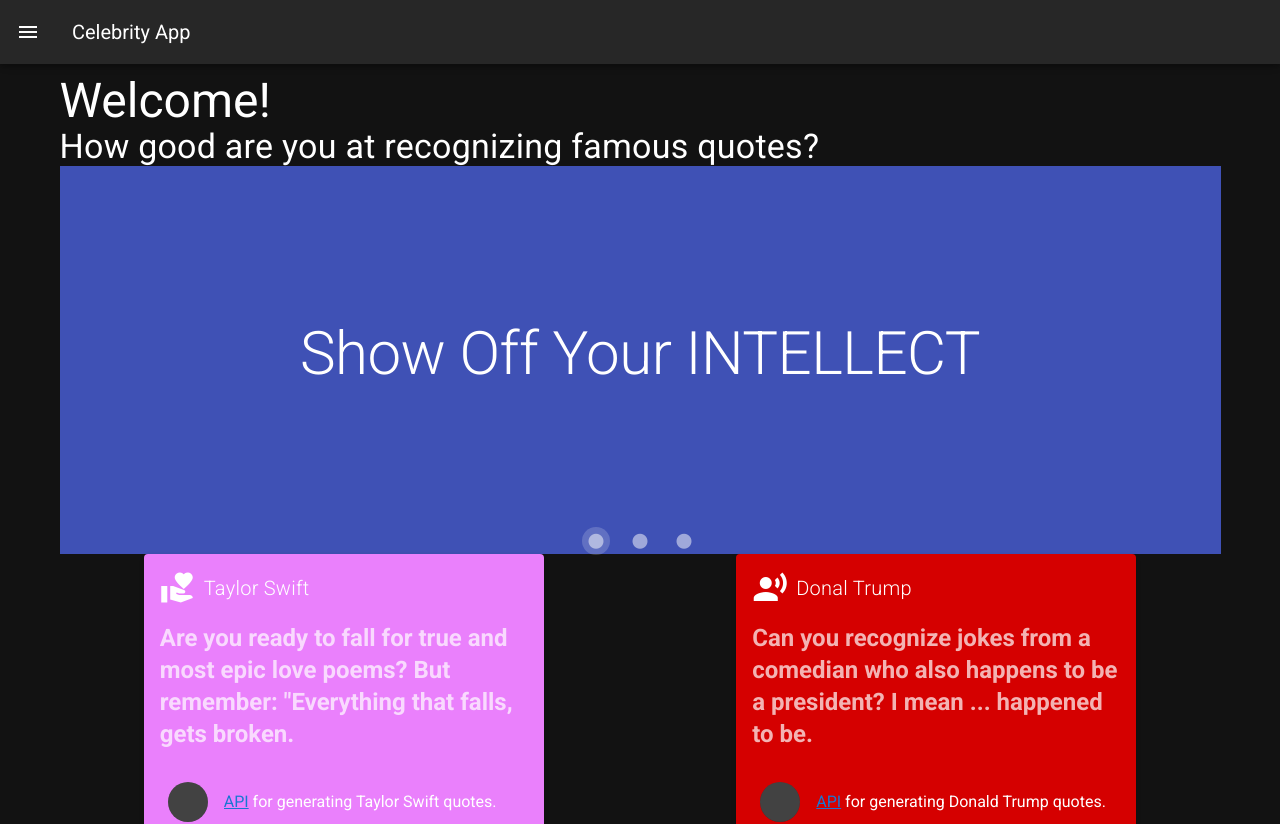
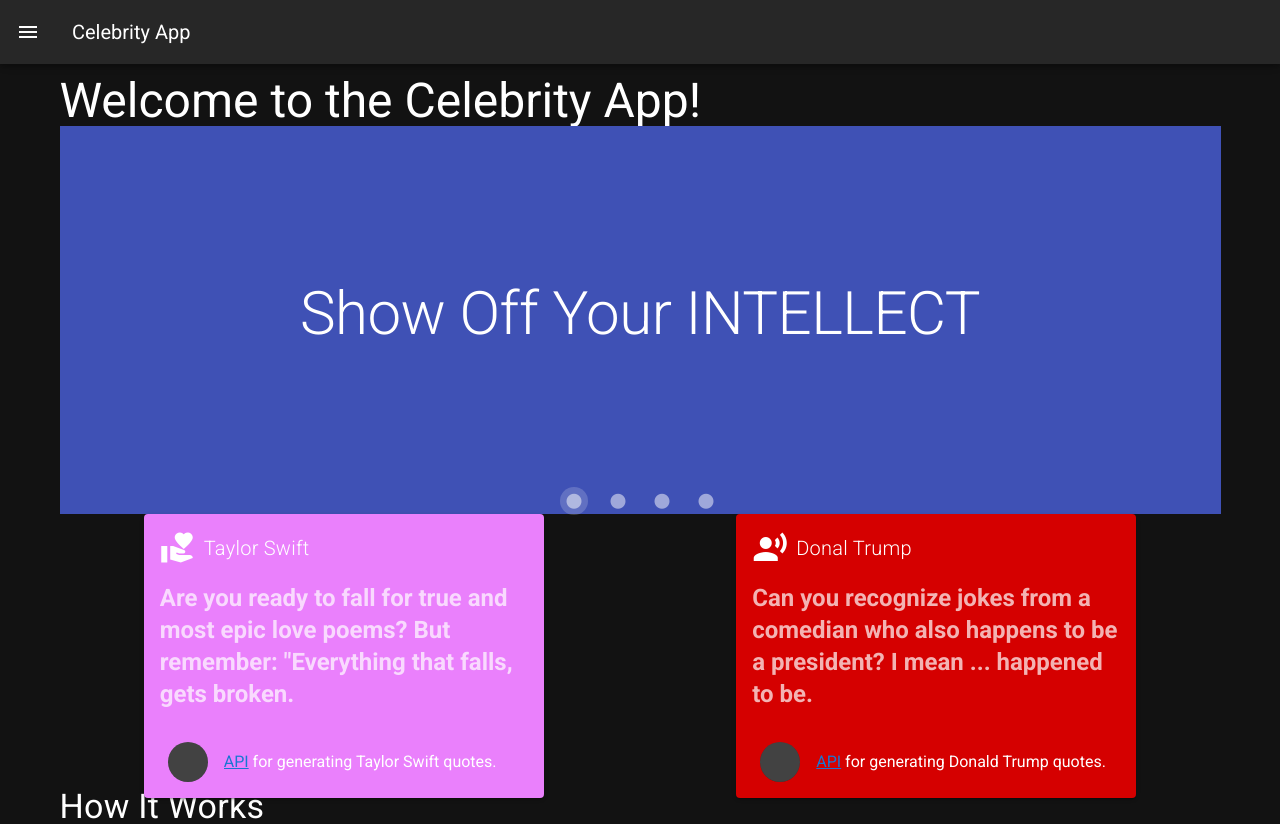
Before and after one commit to S1ngl3-x/via-frontend, a Nuxt app: page /welcome in a window 1280 px wide. Shown: the top 824 px of the page. Built offline with nearby package versions, Linux system fonts and the light colour scheme.

Commit message:
:lipstick: Update a bit Welcome page

```diff
--- a/components/welcome/welcomeCarouselInspiring.vue
+++ b/components/welcome/welcomeCarouselInspiring.vue
@@ -15,9 +15,10 @@
   name: 'WelcomeCarouselInspiring',
   data() {
     return {
-      colors: ['indigo', 'warning', 'pink darken-2'],
+      colors: ['indigo', 'purple', 'pink darken-2', 'warning'],
       slides: [
         'Show Off Your INTELLECT',
+        'Recognize famous quotes',
         'Brewed For Cultural Experts',
         'Are you up to the challenge?!',
       ],
--- a/components/welcome/welcomeHeader.vue
+++ b/components/welcome/welcomeHeader.vue
@@ -1,7 +1,6 @@
 <template>
   <div>
-    <div class="display-2">Welcome!</div>
-    <div class="display-1">How good are you at recognizing famous quotes?</div>
+    <div class="display-2">Welcome to the Celebrity App!</div>
   </div>
 </template>
 
```
